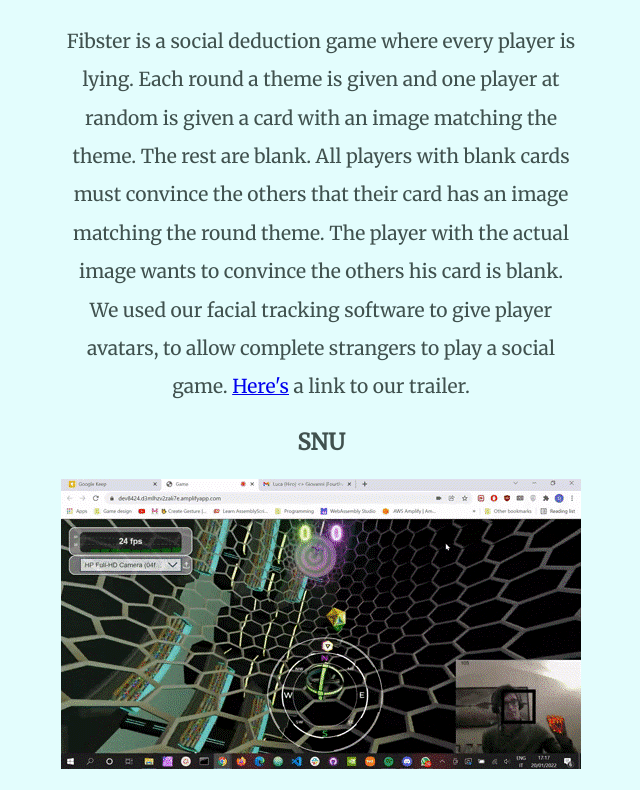
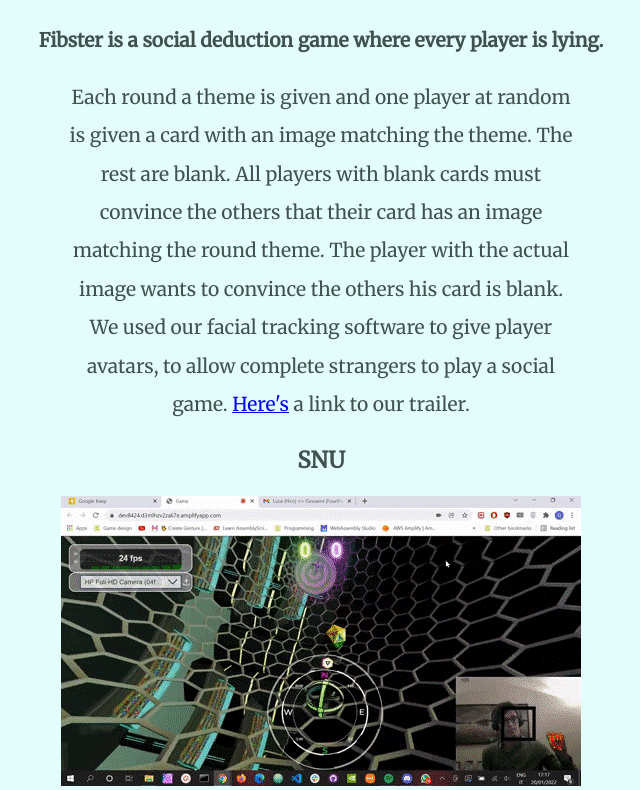
Before and after one commit to FedG-code/MyCSSWebsite, a plain HTML site: page portfolio.html in a window 1280 px wide. Shown: the part 1022-1812 px from the top of the page, without its empty margins (319-959 px from the left). Drawn offline with Linux system fonts and the light colour scheme.

Commit message:
Add files via upload

```diff
--- a/portfolio.html
+++ b/portfolio.html
@@ -21,8 +21,10 @@
     <div class="Fibster">
       <h3>Fibster</h3>
       <img class="fibster-logo" src="images/fibster-logo.png" alt="Fibster logo">
+            <h4>Fibster is a social deduction game where every player is lying.</h4>
       <p class="portfolio-paragraph">
-        Fibster is a social deduction game where every player is lying. Each round a theme is given and one player at random is given a card with an image matching the theme.
+
+        Each round a theme is given and one player at random is given a card with an image matching the theme.
         The rest are blank. All players with blank cards must convince the others that their card has an image matching the round theme. The player with the actual image wants to convince the others his card is blank.
         We used our facial tracking software to give player avatars, to allow complete strangers to play a social game. <a href="https://www.youtube.com/watch?v=N8GHJ51tbEY">Here's</a> a link to our trailer.
       </p>
```
